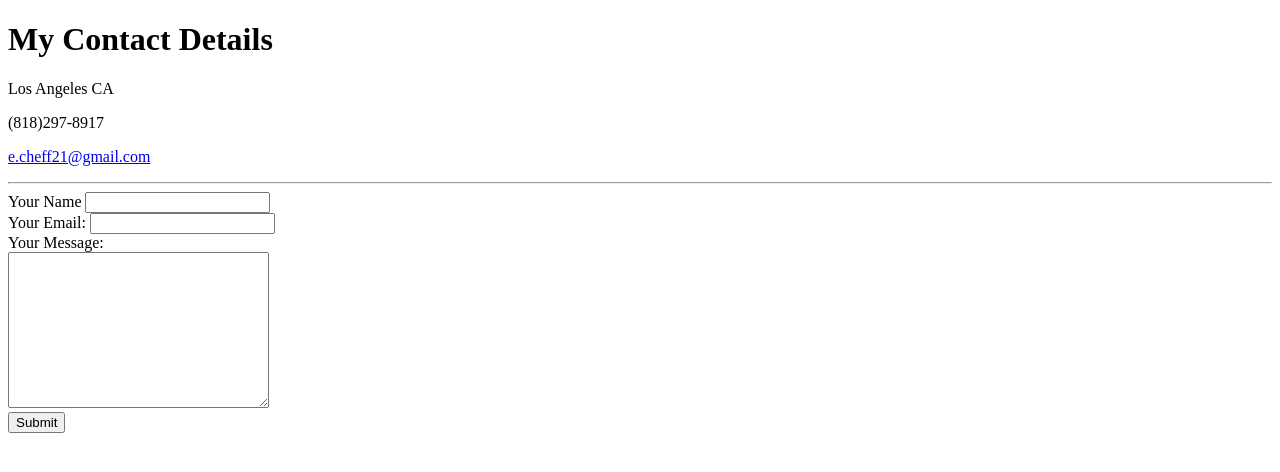
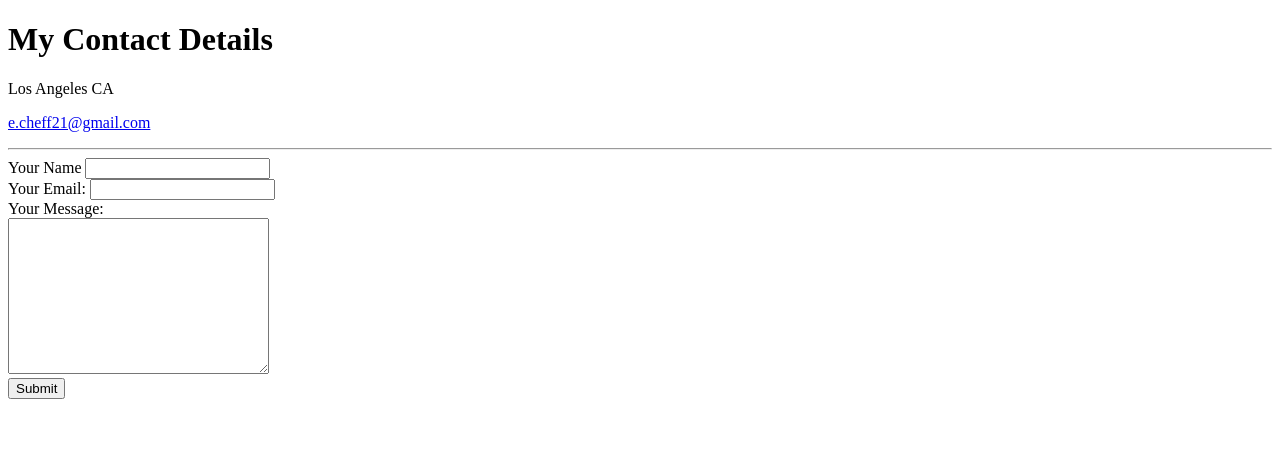
Before and after one commit to FarfrmReality/cv, a plain HTML site: page contactMe.html in a window 1280 px wide. Drawn offline with Linux system fonts and the light colour scheme.

Commit message:
removed PH

```diff
--- a/contactMe.html
+++ b/contactMe.html
@@ -9,7 +9,6 @@
 <body>
     <h1>My Contact Details</h1>
         <p>Los Angeles CA</p>
-        <p>(818)297-8917</p>
         <p><a href="mailto:e.cheff21@gmail.com" target="_blank">e.cheff21@gmail.com</a></p>
         <hr>
     <form action="mailto:e.cheff21@gmail.com" method="post" enctype="text/plain">
```
